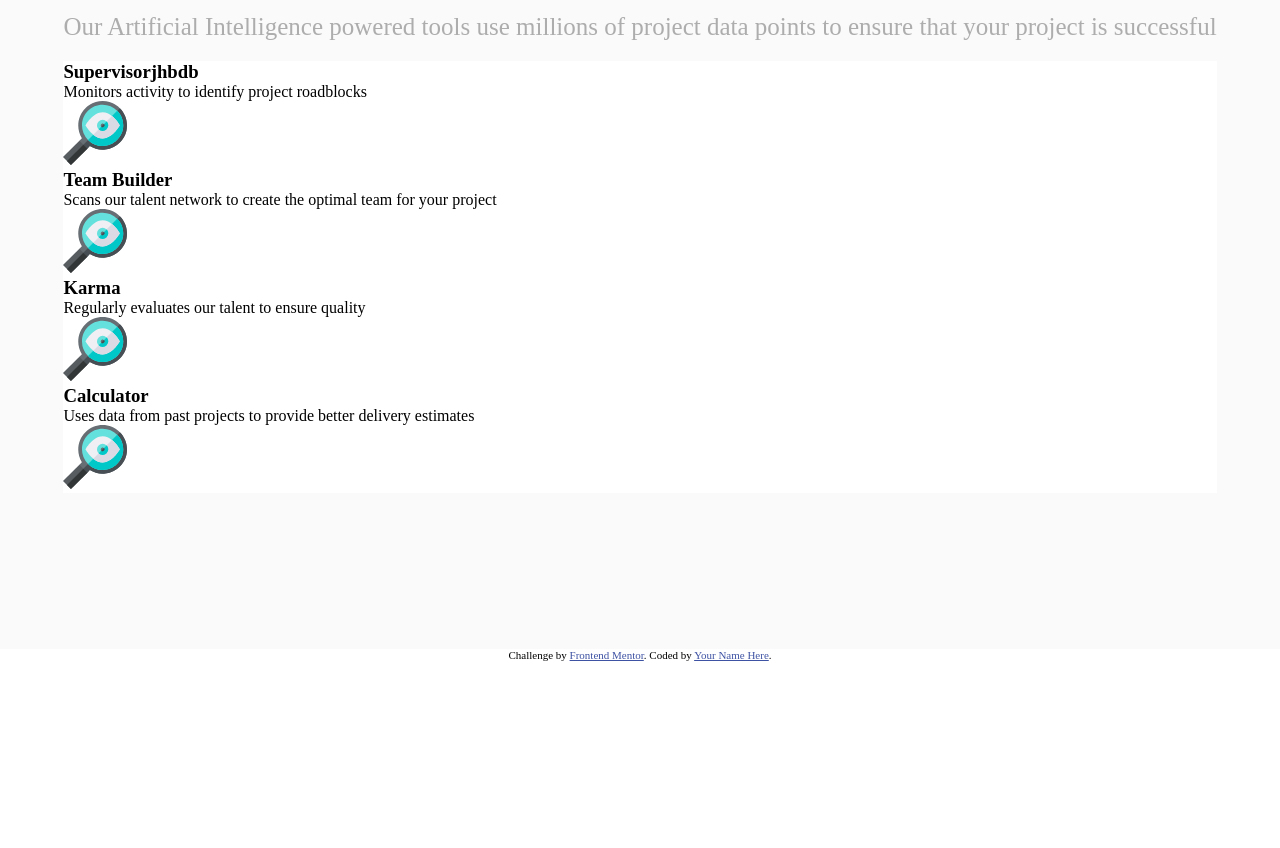
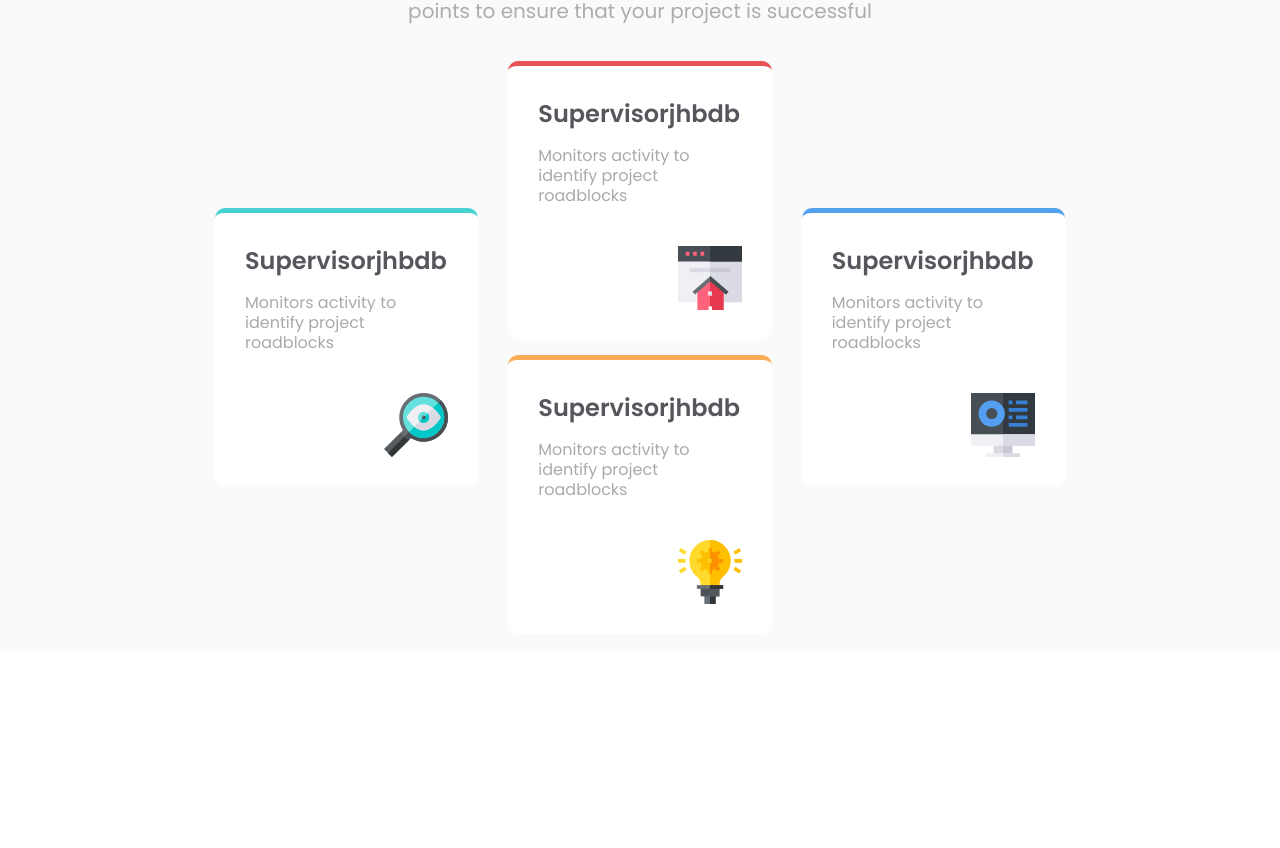
Before and after one commit to NikunjPatel-10/four-card-feature-section-master, a website: page index.html in a window 1280 px wide. Shown: the part 151-999 px from the top of the page. Before the commit the page ends 812 px from the top, so only its background shows below. Drawn offline with Linux system fonts and the light colour scheme.

Commit message:
feature-card

```diff
--- a/assets/scss/Base/_global.scss
+++ b/assets/scss/Base/_global.scss
@@ -9,6 +9,7 @@ html,
 body {
     height: 100%;
     width: 100%;
+    font-family: 'Poppins', sans-serif;
 }
 
 body {
@@ -31,10 +32,29 @@ body {
     justify-content: center;
 }
 
+.justify-content-end {
+    justify-content: end;
+}
+
 .align-items-center {
     align-items: center;
 }
 
+
+
 .flex-column{
     flex-direction: column;
 }
+
+.bg-skybule{
+    background-color: hsl(180deg 61% 55%);
+}
+.bg-yellow{
+    background-color: hsl(31deg 94% 66%);
+}
+.bg-blue{
+    background-color: hsl(210deg 82% 63%);
+}
+.bg-red{
+    background-color: hsl(359deg 78% 62%);
+}
--- a/assets/scss/layout/_card.scss
+++ b/assets/scss/layout/_card.scss
@@ -3,13 +3,13 @@
 }
 
 .container {
-    padding: 50px;
+    padding: 200px;
 }
 
 .main-heading{
     color: hsl(233deg 5% 34%);
-    font-weight: 100;
-    margin-bottom: 20px;
+    font-weight: 300;
+    // margin-bottom: 5px;
 }
 
 .sub-heading {
@@ -19,10 +19,53 @@
 
 .description-text {
     color: hsl(0deg 0% 68%);
-    font-size: 25px;
+    font-size: 20px;
     margin-bottom: 20px;
+    text-align: center;
+
+      span::before{
+        content: "\A";
+        white-space: pre;
+
+    }
+
+
 }
 
 .card{
+    padding: 30px;
     background-color: hsl(0deg 0% 100%);
+    margin: 15px;
+    border-radius: 10px;
+    // border-top: 5px solid red;
+
+    h2{
+        margin-bottom: 15px;
+        color: hsl(240deg 4% 35%);
+        font-weight: 600;
+    }
+
+    p{
+        margin-bottom: 40px;
+        line-height: 20px;
+        color: hsl(240deg 1% 67%);
+        // font-size: 20px;
+    }
 }
+
+.card1 > .card:first-child {
+    border-top: 5px solid hsl(180deg 61% 55%);
+}
+
+.card2 > .card:nth-child(1){
+    border-top: 5px solid  hsl(359deg 78% 62%);
+
+}
+
+.card2 > .card:nth-child(2){
+    border-top: 5px solid hsl(31deg 94% 66%);
+}
+
+.card3 > .card:first-child{
+    border-top: 5px solid hsl(210deg 82% 63%);
+}
--- a/index.html
+++ b/index.html
@@ -8,75 +8,67 @@
 
   <link rel="icon" type="image/png" sizes="32x32" href="./images/favicon-32x32.png">
   <link rel="stylesheet" href="assets/css/style.css">
+  <link href="https://fonts.googleapis.com/css2?&family=Poppins:ital,wght@0,100;0,200;0,300;0,400;0,600;0,700;1,100;1,200;1,300;1,500;1,600&display=swap" rel="stylesheet">
+
   <title>Frontend Mentor | Four card feature section</title>
 
-  <!-- Feel free to remove these styles or customise in your own stylesheet 👍 -->
-  <style>
-    .attribution {
-      font-size: 11px;
-      text-align: center;
-    }
 
-    .attribution a {
-      color: hsl(228, 45%, 44%);
-    }
-  </style>
+
 </head>
 
 <body>
-  <div class="main-wrapper h-100 w-100 d-flex justify-content-center ">
+  <div class="main-wrapper h-100 w-100 d-flex justify-content-center align-items-center">
     <div class="container">
       <div class="d-flex flex-column justify-content-center align-items-center">
 
         <h1 class="main-heading">Reliable, efficient delivery</h1>
         <h1 class="sub-heading"> Powered by Technology</h1>
 
-        <p class="description-text"> Our Artificial Intelligence powered tools use millions of project data points
-          to ensure that your project is successful </p>
+        <p class="description-text"> Our Artificial Intelligence powered tools use millions of project data <span> points
+          to ensure that your project is successful</span></p>
 
       </div>
-      <section class="card-wrapper">
+      <section class="card-wrapper d-flex  ">
 
+        <div class="card1 d-flex align-items-center">
           <div class="card">
-          <h3> Supervisorjhbdb </h3>
+              <h2> Supervisorjhbdb </h2>
               <p class="card-text">Monitors activity to identify project roadblocks </p>
-          <figure>
+            <figure class="image-wrapper d-flex justify-content-end ">
               <img src="images/icon-supervisor.svg" alt="">
             </figure>
           </div>
+        </div>
+        <div class="card2">
           <div class="card">
-          <h3>Team Builder</h3>
-          <p>Scans our talent network to create the optimal team for your project</p>
-          <figure>
-            <img src="images/icon-supervisor.svg" alt="">
-          </figure>
-        </div>
-
-        <div class="card">
-          <h3> Karma</h3>
-          <p> Regularly evaluates our talent to ensure quality</p>
-          <figure>
-            <img src="images/icon-supervisor.svg" alt="">
+              <h2> Supervisorjhbdb </h2>
+              <p class="card-text">Monitors activity to identify project roadblocks </p>
+              <figure class="image-wrapper d-flex justify-content-end ">
+                <img src="images/icon-team-builder.svg" alt="">
               </figure>
           </div>
           <div class="card">
-          <h3> Calculator</h3>
-          <p>Uses data from past projects to provide better delivery estimates</p>
-          <figure>
-            <img src="images/icon-supervisor.svg" alt="">
+              <h2> Supervisorjhbdb </h2>
+              <p class="card-text">Monitors activity to identify project roadblocks </p>
+              <figure class="image-wrapper d-flex justify-content-end">
+                <img src="images/icon-karma.svg" alt="">
               </figure>
+          </div>
+        </div>
+        <div class=" card3 d-flex align-items-center">
+          <div class="card">
+              <h2> Supervisorjhbdb </h2>
+              <p class="card-text">Monitors activity to identify project roadblocks </p>
+              <figure class="image-wrapper d-flex justify-content-end">
+                <img src="images/icon-calculator.svg" alt="">
+              </figure>
+          </div>
         </div>
       </section>
     </div>
 
+  </div>
 
-  </div>
-  <footer>
-    <p class="attribution">
-      Challenge by <a href="https://www.frontendmentor.io?ref=challenge" target="_blank">Frontend Mentor</a>.
-      Coded by <a href="#">Your Name Here</a>.
-    </p>
-  </footer>
 </body>
 
 </html>
```
Also changed, not shown: assets/css/style.css, 1 other file. Lines whose indentation alone changed are shown as unchanged.
